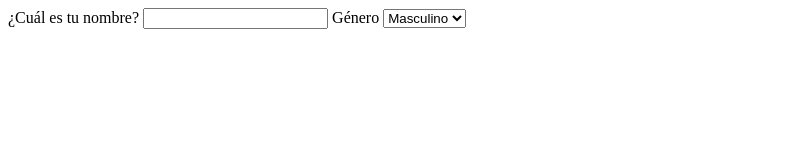
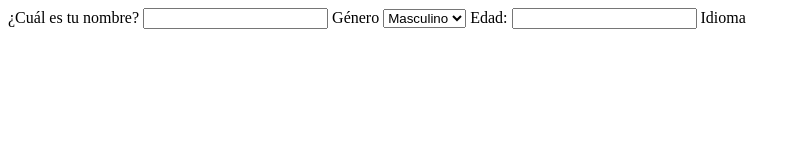
Before and after one commit to Alexvacan/Proyecto-Bot-2.0, a website: page index.html in a window 1280 px wide. Shown: the whole page, without its empty margins (0-800 px from the left). Drawn offline with Linux system fonts and the light colour scheme.

Commit message:
Implementacion del saludador dependiendo la edad

```diff
--- a/index.html
+++ b/index.html
@@ -9,3 +9,7 @@
         <option value="masculino">Masculino</option>
         <option value="femenino">Femenino</option>
       </select>
+
+      <label for="edad">Edad:</label>
+      <input type="number" id="edad" />
+      <label for="idioma">Idioma</label>
```
